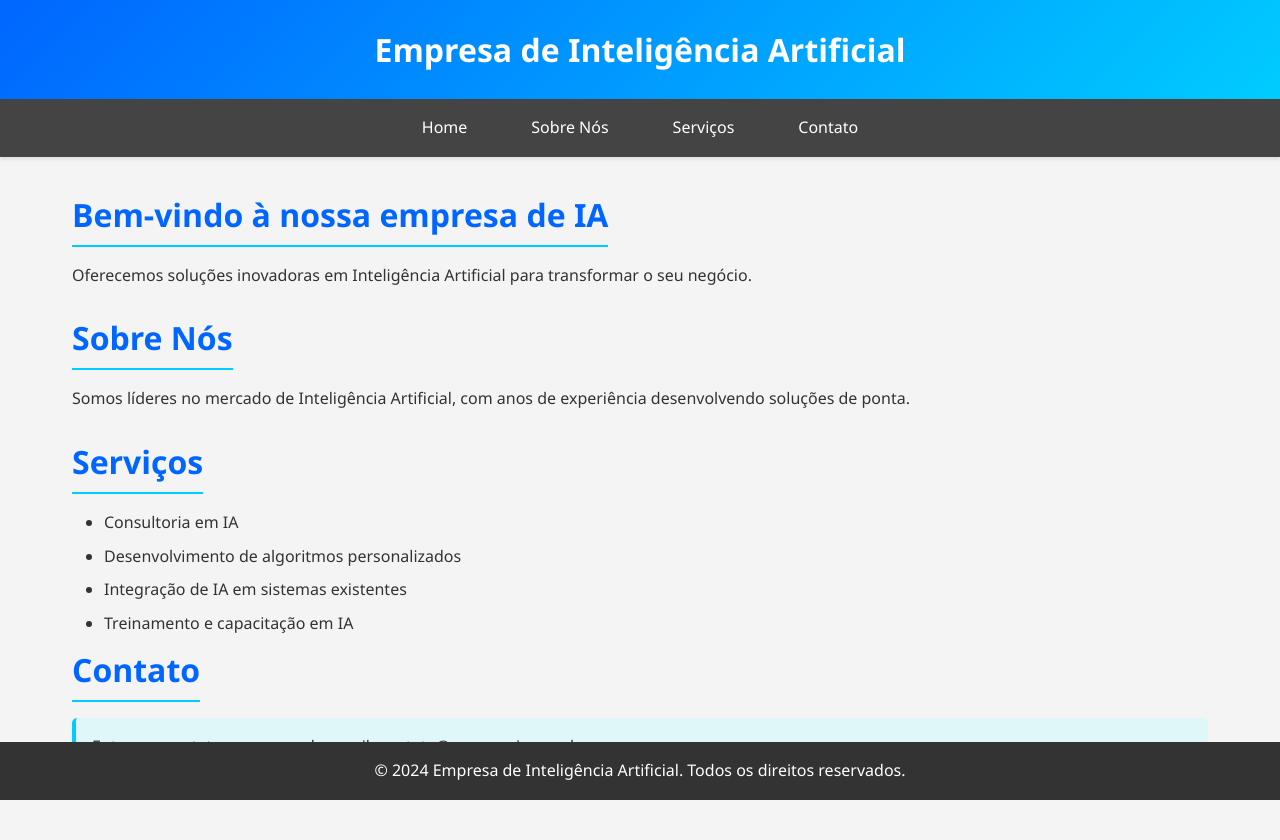
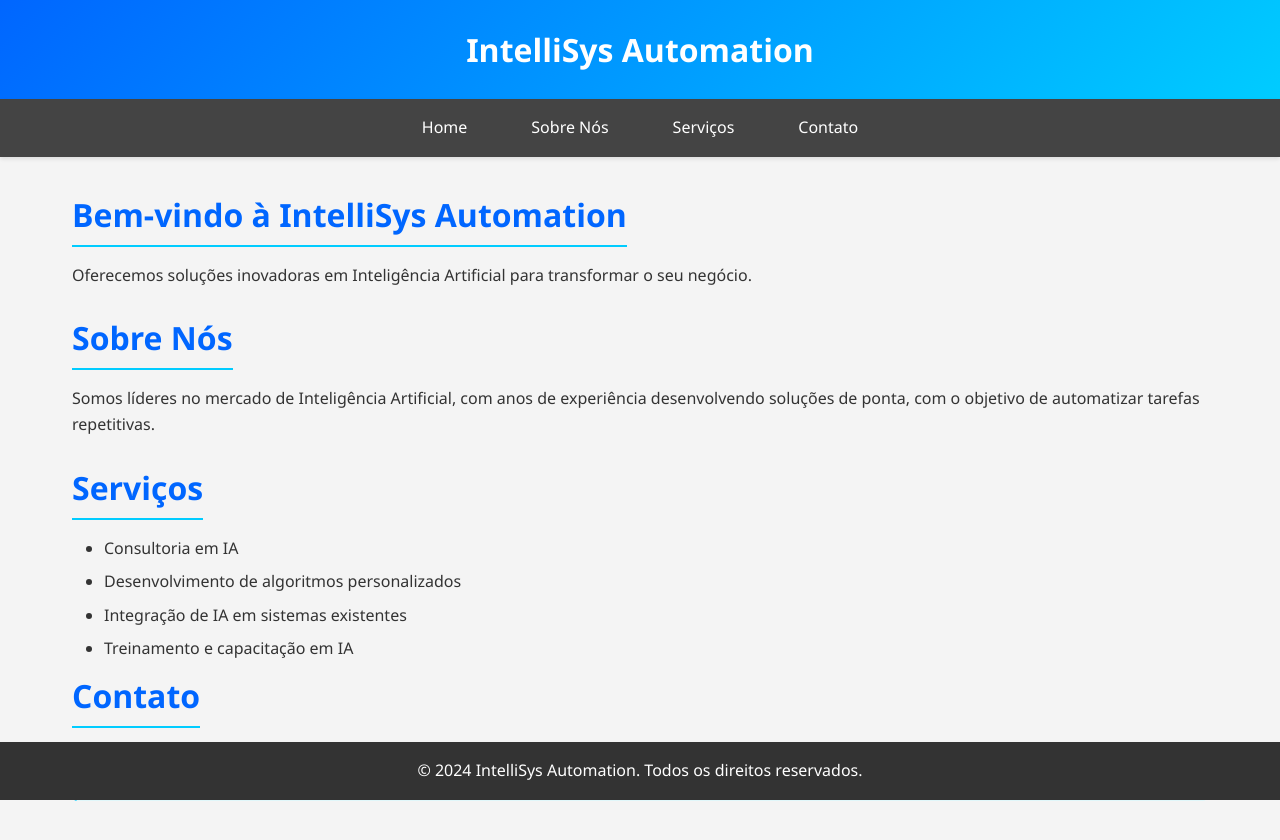
Before and after one commit to joaoPedro1505/site-novo, a plain HTML site: page index.html in a window 1280 px wide. Drawn offline with Linux system fonts and the light colour scheme.

Commit message:
Add files via upload

```diff
--- a/index.html
+++ b/index.html
@@ -3,12 +3,12 @@
 <head>
     <meta charset="UTF-8">
     <meta name="viewport" content="width=device-width, initial-scale=1.0">
-    <title>Empresa de Inteligência Artificial</title>
+    <title>IntelliSys Automation</title>
     <link rel="stylesheet" href="styles.css">
 </head>
 <body>
     <header>
-        <h1>Empresa de Inteligência Artificial</h1>
+        <h1>IntelliSys Automation</h1>
     </header>
     <nav>
         <a href="#home">Home</a>
@@ -18,12 +18,12 @@
     </nav>
     <main>
         <section id="home">
-            <h2>Bem-vindo à nossa empresa de IA</h2>
+            <h2>Bem-vindo à IntelliSys Automation</h2>
             <p>Oferecemos soluções inovadoras em Inteligência Artificial para transformar o seu negócio.</p>
         </section>
         <section id="sobre">
             <h2>Sobre Nós</h2>
-            <p>Somos líderes no mercado de Inteligência Artificial, com anos de experiência desenvolvendo soluções de ponta.</p>
+            <p>Somos líderes no mercado de Inteligência Artificial, com anos de experiência desenvolvendo soluções de ponta, com o objetivo de automatizar tarefas repetitivas.</p>
         </section>
         <section id="servicos">
             <h2>Serviços</h2>
@@ -36,11 +36,11 @@
         </section>
         <section id="contato">
             <h2>Contato</h2>
-            <p>Entre em contato conosco pelo email: contato@empresaia.com.br</p>
+            <p>Entre em contato conosco pelo email: contato@intellisysautomation.com</p>
         </section>
     </main>
     <footer>
-        <p>&copy; 2024 Empresa de Inteligência Artificial. Todos os direitos reservados.</p>
+        <p>&copy; 2024 IntelliSys Automation. Todos os direitos reservados.</p>
     </footer>
 </body>
 </html>
```
